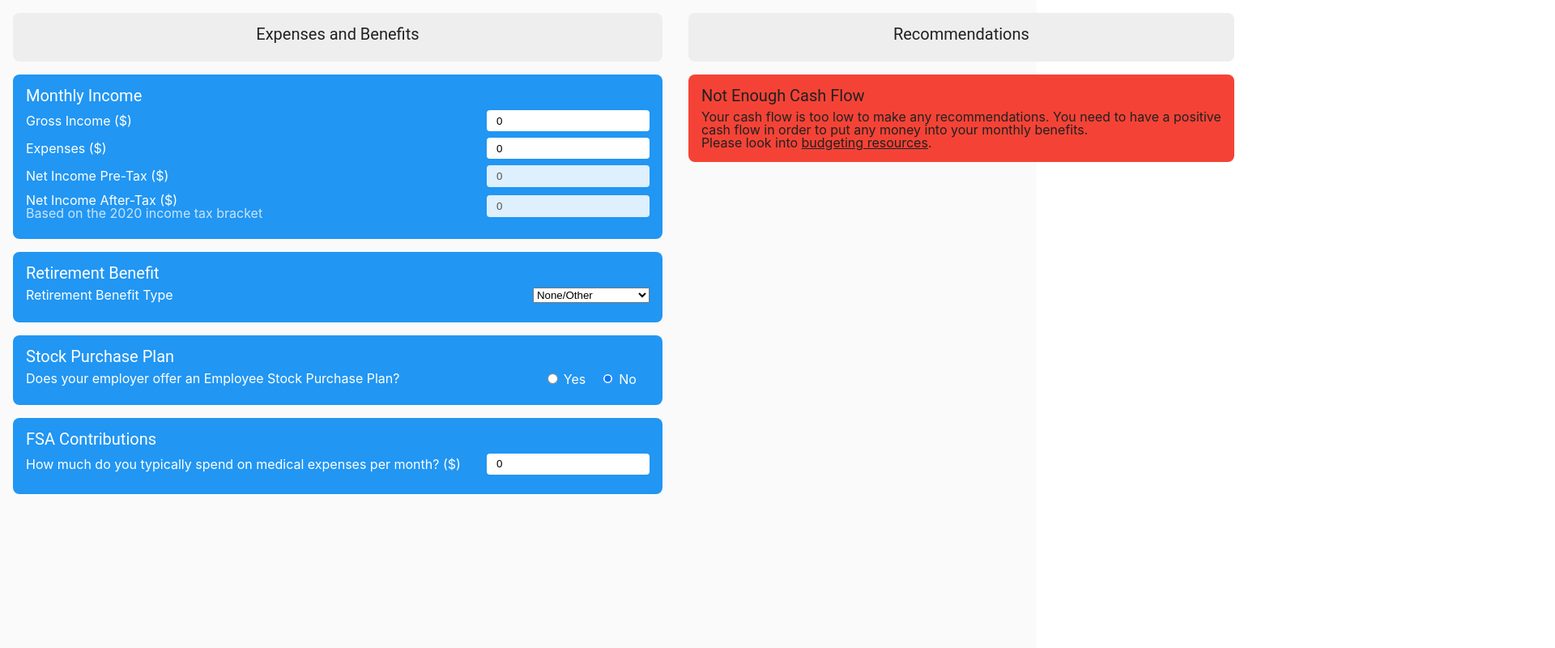
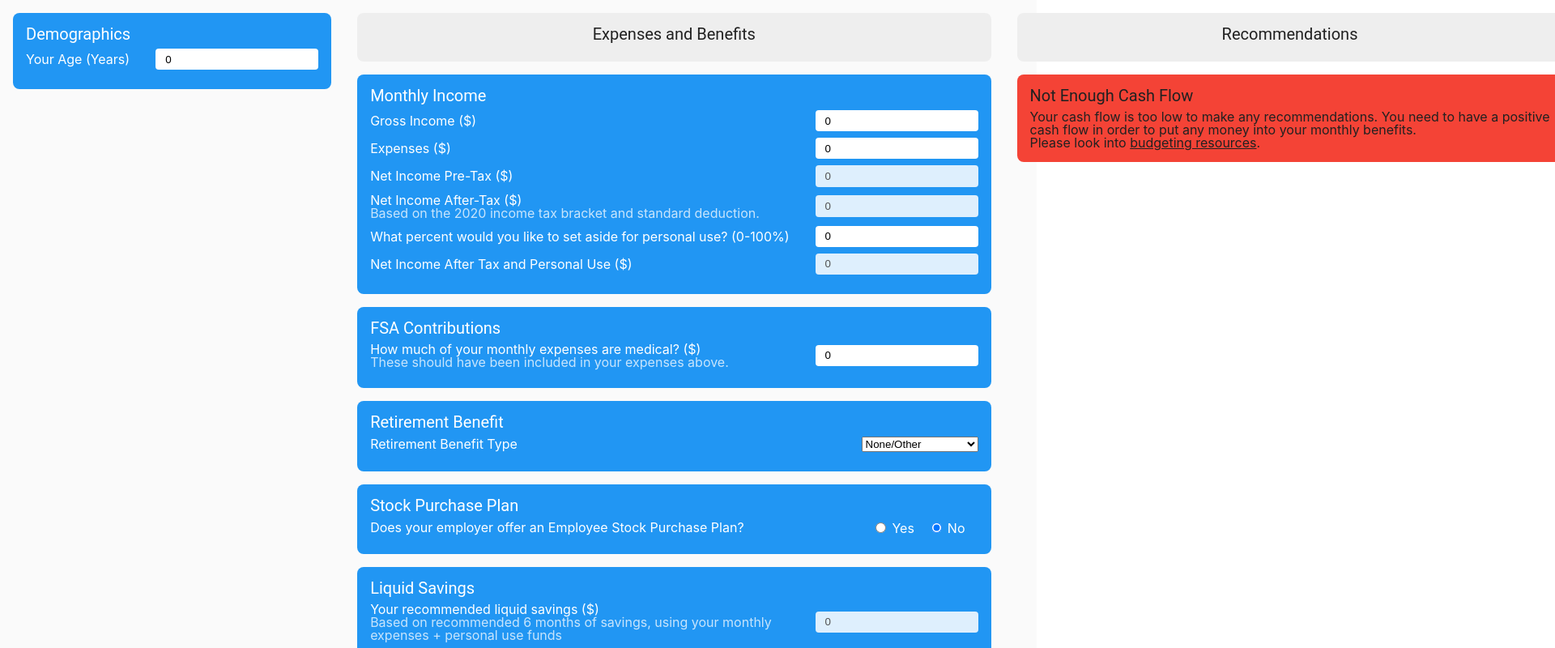
Before and after one commit to ArcticZeroo/hdfs, a React (Create React App) app: page / in a window 1280 px wide. Shown: the top 800 px of the page at 81% size, 1920 px wide, since content can reach past the window. Built offline with nearby package versions, Linux system fonts and the light colour scheme.

Commit message:
Add savings, demographics, tax deduction

```diff
--- a/src/App.tsx
+++ b/src/App.tsx
@@ -1,6 +1,7 @@
 import React from 'react';
 import styled from 'styled-components';
 import { ExpensesAndBenefits } from './components/benefits/root';
+import { Demographics } from './components/demographics/demographics';
 import { Recommendations } from './components/recommendation/recommendations';
 import { darkPalette, lightPalette } from './constants/colors';
 import { paletteVars } from './constants/css-variables';
@@ -41,6 +42,7 @@ const AppContainer = styled.div`
 function App() {
     return (
         <AppContainer>
+            <Demographics/>
             <ExpensesAndBenefits/>
             <Recommendations/>
         </AppContainer>
--- a/src/api/tax/tax-bracket.ts
+++ b/src/api/income/income.ts
@@ -1,6 +1,6 @@
-import { incomeBrackets2020 } from '../../constants/income-bracket';
+import { incomeBrackets2020 } from '../../constants/finance';
 
-export const getTotalTax = (income: number) => {
+export const getRawTaxAmount = (income: number) => {
     let totalTax = 0;
 
     for (const [[minBound, maxBound], taxRate] of incomeBrackets2020) {
--- a/src/components/benefits/fsa/fsa-contributions.tsx
+++ b/src/components/benefits/fsa/fsa-contributions.tsx
@@ -2,6 +2,7 @@ import React from "react";
 import { useMedicalExpenses } from '../../../hooks/query-params';
 import { Card, CardBody, CardTitle } from '../../card/card';
 import { BoundedNumberInput, Label, LabelAndInputContainer } from '../../input/labels-and-input';
+import { Hint } from "../../styled/hint";
 
 export const FSAContributions = () => {
     const [medicalExpenses, setMedicalExpenses] = useMedicalExpenses();
@@ -13,7 +14,10 @@ export const FSAContributions = () => {
           </CardTitle>
           <CardBody>
               <LabelAndInputContainer>
-                  <Label>How much do you typically spend on medical expenses per month? ($)</Label>
+                  <Label>
+                      How much of your monthly expenses are medical? ($)<br/>
+                      <Hint>These should have been included in your expenses above.</Hint>
+                  </Label>
                   <BoundedNumberInput value={medicalExpenses} onChange={setMedicalExpenses} min={0}/>
               </LabelAndInputContainer>
           </CardBody>
--- a/src/components/benefits/income/income-and-expenses.tsx
+++ b/src/components/benefits/income/income-and-expenses.tsx
@@ -1,6 +1,7 @@
 import React from 'react';
-import { getTotalTax } from '../../../api/tax/tax-bracket';
-import { useExpenses, useGrossIncome } from '../../../hooks/query-params';
+import { getRawTaxAmount } from '../../../api/income/income';
+import { standardDeduction2020 } from '../../../constants/finance';
+import { useExpenses, useGrossIncome, usePersonalUse } from '../../../hooks/query-params';
 import { MathUtil } from '../../../util/math';
 import { Card, CardBody, CardTitle } from '../../card/card';
 import { Label, LabelAndInputContainer, Input, BoundedNumberInput } from '../../input/labels-and-input';
@@ -9,9 +10,11 @@ import { Hint } from '../../styled/hint';
 export const IncomeAndExpenses: React.FC = () => {
     const [grossIncome, setGrossIncome] = useGrossIncome();
     const [expenses, setExpenses] = useExpenses();
+    const [personalUse, setPersonalUse] = usePersonalUse();
     const netIncome = grossIncome - expenses;
-    const taxAmount = getTotalTax(grossIncome * 12);
+    const taxAmount = Math.max(getRawTaxAmount(grossIncome * 12) - standardDeduction2020, 0);
     const afterTax = MathUtil.toFixed(netIncome - (taxAmount / 12), 2);
+    const afterTaxAndPersonal = MathUtil.toFixed(afterTax * (1 - (personalUse / 100)), 2);
 
     return (
         <Card>
@@ -40,9 +43,21 @@ export const IncomeAndExpenses: React.FC = () => {
                 <LabelAndInputContainer>
                     <Label>
                         Net Income After-Tax ($)<br/>
-                        <Hint>Based on the 2020 income tax bracket</Hint>
+                        <Hint>Based on the 2020 income tax bracket and standard deduction.</Hint>
                     </Label>
                     <Input type="number" disabled={true} value={afterTax}/>
+                </LabelAndInputContainer>
+                <LabelAndInputContainer>
+                    <Label>
+                        What percent would you like to set aside for personal use? (0-100%)
+                    </Label>
+                    <BoundedNumberInput value={personalUse} onChange={setPersonalUse} min={0} max={100}/>
+                </LabelAndInputContainer>
+                <LabelAndInputContainer>
+                    <Label>
+                        Net Income After Tax and Personal Use ($)
+                    </Label>
+                    <Input type="number" disabled={true} value={afterTaxAndPersonal}/>
                 </LabelAndInputContainer>
             </CardBody>
         </Card>
--- a/src/components/benefits/retirement/retirement-benefit.tsx
+++ b/src/components/benefits/retirement/retirement-benefit.tsx
@@ -53,9 +53,9 @@ export const RetirementBenefit = () => {
                                                     onChange={setMatchLimit} min={0}/>
                             </LabelAndInputContainer>
                             <LabelAndInputContainer>
-                                <Label>Expected return (0-100%)</Label>
+                                <Label>Expected return (%)</Label>
                                 <BoundedNumberInput placeholder={'Amount (percent)'} value={returnPercent}
-                                                    onChange={setReturnPercent} min={0} max={100}/>
+                                                    onChange={setReturnPercent} min={0}/>
                             </LabelAndInputContainer>
                         </>
                     )
--- a/src/components/benefits/root.tsx
+++ b/src/components/benefits/root.tsx
@@ -3,6 +3,7 @@ import { AccentCard, CenteredCardTitle } from '../card/card';
 import { FSAContributions } from './fsa/fsa-contributions';
 import { IncomeAndExpenses } from './income/income-and-expenses';
 import { RetirementBenefit } from './retirement/retirement-benefit';
+import { LiquidSavings } from './savings/liquid-savings';
 import { StockPurchase } from './stock/stock-purchase';
 
 export const ExpensesAndBenefits = () => (
@@ -13,8 +14,9 @@ export const ExpensesAndBenefits = () => (
             </CenteredCardTitle>
         </AccentCard>
         <IncomeAndExpenses/>
+        <FSAContributions/>
         <RetirementBenefit/>
         <StockPurchase/>
-        <FSAContributions/>
+        <LiquidSavings/>
     </div>
 );
--- /dev/null
+++ b/src/components/benefits/savings/liquid-savings.tsx
@@ -0,0 +1,56 @@
+import React from 'react';
+import { getRawTaxAmount } from '../../../api/income/income';
+import { recommendedMonthsForSavings, standardDeduction2020 } from '../../../constants/finance';
+import {
+    useExpenses,
+    useGrossIncome,
+    usePersonalUse,
+    useSavingsAlready,
+    useSavingsDesired
+} from '../../../hooks/query-params';
+import { MathUtil } from '../../../util/math';
+import { Card, CardBody, CardTitle } from '../../card/card';
+import { BoundedNumberInput, Input, Label, LabelAndInputContainer } from '../../input/labels-and-input';
+import { Hint } from '../../styled/hint';
+
+export const LiquidSavings = () => {
+    const [grossIncome] = useGrossIncome();
+    const [expenses] = useExpenses();
+    const [personalUsePercent] = usePersonalUse();
+
+    const netIncome = grossIncome - expenses;
+    const yearlyTaxAmount = getRawTaxAmount(grossIncome * 12) - standardDeduction2020;
+    const afterTaxMoney = netIncome - (yearlyTaxAmount / 12);
+    const moneyUsedForPersonal = afterTaxMoney * (personalUsePercent / 100);
+    const savingsRecommended = MathUtil.toFixed((expenses + moneyUsedForPersonal) * recommendedMonthsForSavings, 2);
+
+    const [savingsDesired, setSavingsDesired] = useSavingsDesired(savingsRecommended);
+    const [savingsAlready, setSavingsAlready] = useSavingsAlready();
+
+    return (
+        <Card>
+            <CardTitle>Liquid Savings</CardTitle>
+            <CardBody>
+                <LabelAndInputContainer>
+                    <Label>
+                        Your recommended liquid savings ($)<br/>
+                        <Hint>
+                            Based on recommended {recommendedMonthsForSavings} months of savings, using your
+                            monthly<br/>
+                            expenses + personal use funds
+                        </Hint>
+                    </Label>
+                    <Input disabled={true} type="number" value={savingsRecommended}/>
+                </LabelAndInputContainer>
+                <LabelAndInputContainer>
+                    <Label>How much would you like to have in savings? ($)</Label>
+                    <BoundedNumberInput value={savingsDesired} onChange={setSavingsDesired} min={0}/>
+                </LabelAndInputContainer>
+                <LabelAndInputContainer>
+                    <Label>How much do you already have in savings? ($)</Label>
+                    <BoundedNumberInput value={savingsAlready} onChange={setSavingsAlready} min={0}/>
+                </LabelAndInputContainer>
+            </CardBody>
+        </Card>
+    );
+};
--- /dev/null
+++ b/src/components/demographics/demographics.tsx
@@ -0,0 +1,22 @@
+import React from 'react';
+import { useAge } from '../../hooks/query-params';
+import { Card, CardBody, CardTitle } from '../card/card';
+import { BoundedNumberInput, Label, LabelAndInputContainer } from '../input/labels-and-input';
+
+export const Demographics: React.FC = () => {
+    const [age, setAge] = useAge();
+
+    return (
+        <Card>
+            <CardTitle>
+                Demographics
+            </CardTitle>
+            <CardBody>
+                <LabelAndInputContainer>
+                    <Label>Your Age (Years)</Label>
+                    <BoundedNumberInput value={age} onChange={setAge} min={0}/>
+                </LabelAndInputContainer>
+            </CardBody>
+        </Card>
+    );
+}
--- a/src/constants/income-bracket.ts
+++ b/src/constants/finance.ts
@@ -7,3 +7,9 @@ export const incomeBrackets2020 = [
     [[207351, 518400], 0.35],
     [[518401, Number.POSITIVE_INFINITY], 0.37]
 ] as const;
+
+export const standardDeduction2020 = 12_400;
+
+export const rothContributionLimit = (age: number) => age < 50 ? 6000 : 7000;
+
+export const recommendedMonthsForSavings = 6;
--- a/src/constants/query-params.ts
+++ b/src/constants/query-params.ts
@@ -1,6 +1,8 @@
 export const queryParam = {
+    age: 'a',
     grossIncome: 'gi',
     expenses: 'ex',
+    personalUse: 'pu',
     retirementBenefitType: 'rbt',
     definedContributionMatchPercent: 'dcmp',
     definedContributionMatchLimit: 'dcml',
@@ -8,5 +10,7 @@ export const queryParam = {
     hasStockPurchasePlan: 'hspp',
     stockPurchaseDiscount: 'spd',
     stockPurchaseLimit: 'spl',
-    fsaContributions: 'fc'
+    fsaContributions: 'fc',
+    savingsDesired: 'sd',
+    savingsAlready: 'sa',
 };
--- a/src/hooks/query-params.ts
+++ b/src/hooks/query-params.ts
@@ -3,8 +3,11 @@ import { queryParam } from '../constants/query-params';
 import { RetirementAccountType } from '../models/retirement';
 import { useQueryParam } from './use-query-param';
 
+export const useAge = () => useQueryParam(queryParam.age, numberSerializer, 0);
+
 export const useGrossIncome = () => useQueryParam(queryParam.grossIncome, numberSerializer, 0);
 export const useExpenses = () => useQueryParam(queryParam.expenses, numberSerializer, 0);
+export const usePersonalUse = () => useQueryParam(queryParam.personalUse, numberSerializer, 0);
 export const useNetIncome = () => {
     const [grossIncome] = useGrossIncome();
     const [expenses] = useExpenses();
@@ -22,3 +25,6 @@ export const useStockPurchaseDiscount = () => useQueryParam(queryParam.stockPurc
 export const useStockPurchaseLimit = () => useQueryParam(queryParam.stockPurchaseLimit, numberSerializer, 0);
 
 export const useMedicalExpenses = () => useQueryParam(queryParam.fsaContributions, numberSerializer, 0);
+
+export const useSavingsDesired = (defaultValue = 0) => useQueryParam(queryParam.savingsDesired, numberSerializer, defaultValue);
+export const useSavingsAlready = () => useQueryParam(queryParam.savingsAlready, numberSerializer, 0);
```
